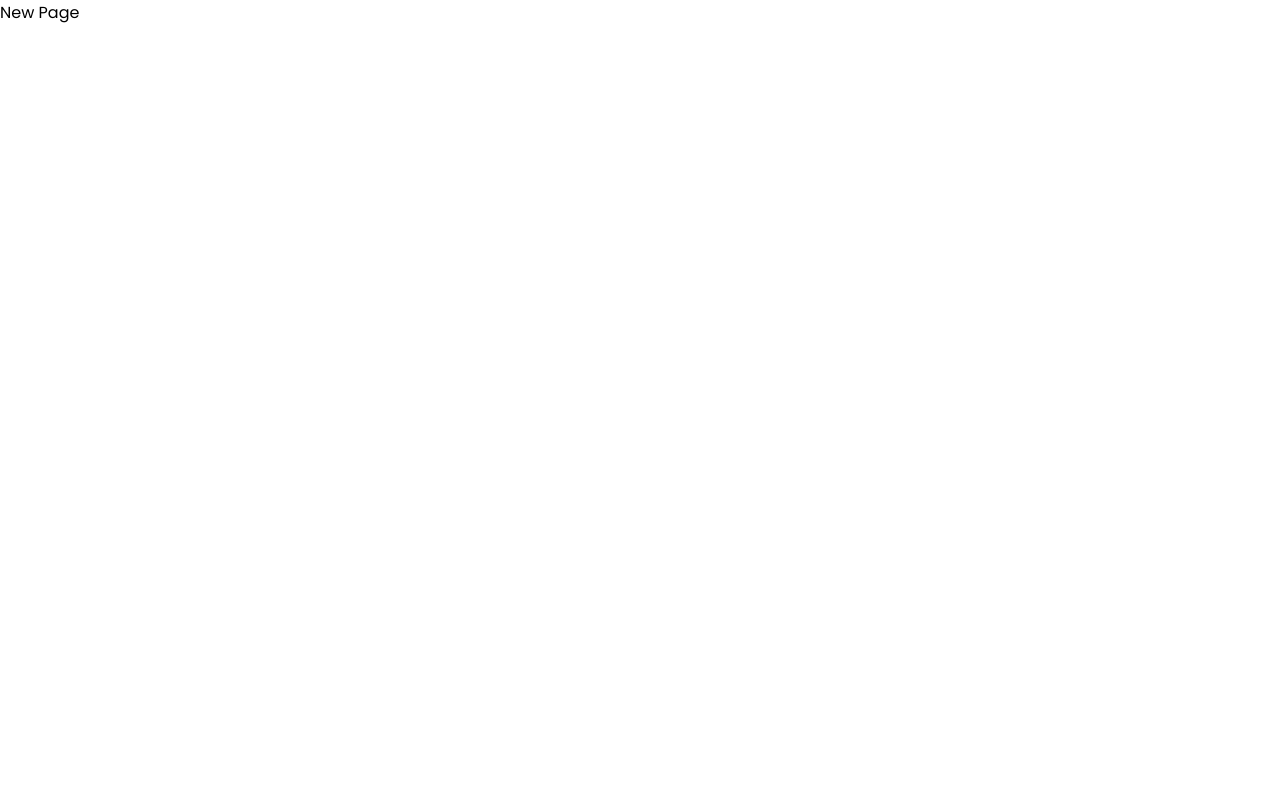
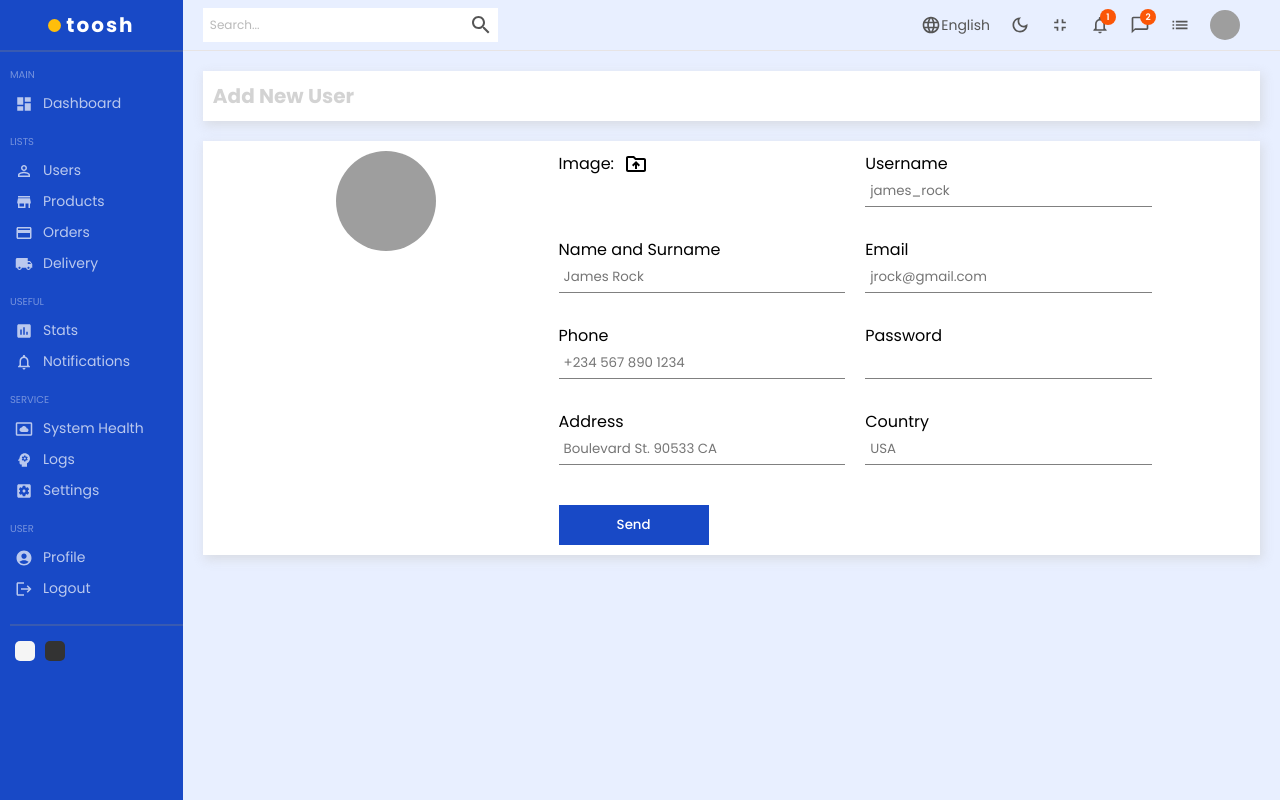
Before and after one commit to SanyaOdare/toosh-dashboard-react-app, a React (Create React App) app: page /users/newpage in a window 1280 px wide. Built offline with nearby package versions, Linux system fonts and the light colour scheme; grey boxes are pictures that could not be loaded; the HTML template or start-up script is replaced by a standard one.

Commit message:
image upload logic

```diff
--- a/src/App.js
+++ b/src/App.js
@@ -4,6 +4,8 @@ import List from "./pages/list/List";
 import Singlepage from "./pages/singlepage/Singlepage";
 import Newpage from "./pages/newpage/Newpage";
 import { BrowserRouter, Routes, Route } from "react-router-dom";
+import { userInputs } from "./formSource";
+import { productInputs } from "./formSource";
 
 function App() {
   return (
@@ -16,12 +18,12 @@ function App() {
             <Route path="users">
               <Route index element={<List />} />
               <Route path=":userId" element={<Singlepage />} />
-              <Route path="newpage" element={<Newpage />} />
+              <Route path="newpage" element={<Newpage inputs={userInputs} title="Add New User" />} />
             </Route>
             <Route path="products">
               <Route index element={<List />} />
               <Route path=":productId" element={<Singlepage />} />
-              <Route path="newpage" element={<Newpage />} />
+              <Route path="newpage" element={<Newpage inputs={productInputs} title="Add New Product" />} />
             </Route>
           </Route>
         </Routes>
--- a/src/datatablesource.js
+++ b/src/datatablesource.js
@@ -92,7 +92,7 @@ export const userRows = [
     username: "Clifford",
     img: "https://images.pexels.com/photos/248952/pexels-photo-248952.jpeg?auto=compress&cs=tinysrgb&w=1600",
     email: "7snow@gmail.com",
-    status: "passive",
+    status: "pending",
     age: 22,
   },
   {
@@ -100,7 +100,7 @@ export const userRows = [
     username: "Frances",
     img: "https://images.pexels.com/photos/4916226/pexels-photo-4916226.jpeg?auto=compress&cs=tinysrgb&w=1600",
     email: "8snow@gmail.com",
-    status: "passive",
+    status: "active",
     age: 38,
   },
   {
@@ -111,4 +111,12 @@ export const userRows = [
     status: "passive",
     age: 22,
   },
+  {
+    id: 10,
+    username: "Ronaldo",
+    img: "https://images.pexels.com/photos/4481257/pexels-photo-4481257.jpeg?auto=compress&cs=tinysrgb&w=1600",
+    email: "10snow@gmail.com",
+    status: "active",
+    age: 22,
+  },
 ]
--- /dev/null
+++ b/src/formSource.js
@@ -0,0 +1,76 @@
+export const userInputs = [
+  {
+    id: 1,
+    label: "Username",
+    type: "text",
+    placeholder: "james_rock"
+  },
+  {
+    id: 2,
+    label: "Name and Surname",
+    type: "text",
+    placeholder: "James Rock"
+  },
+  {
+    id: 3,
+    label: "Email",
+    type: "email",
+    placeholder: "jrock@gmail.com"
+  },
+  {
+    id: 4,
+    label: "Phone",
+    type: "text",
+    placeholder: "+234 567 890 1234"
+  },
+  {
+    id: 5,
+    label: "Password",
+    type: "password"
+  },
+  {
+    id: 6,
+    label: "Address",
+    type: "text",
+    placeholder: "Boulevard St. 90533 CA"
+  },
+  {
+    id: 7,
+    label: "Country",
+    type: "text",
+    placeholder: "USA"
+  }
+];
+
+export const productInputs = [
+  {
+    id: 1,
+    label: "Title",
+    type: "text",
+    placeholder: "Apple Macbook Pro"
+  },
+  {
+    id: 2,
+    label: "Description",
+    type: "text",
+    placeholder: "Description"
+  },
+  {
+    id: 3,
+    label: "Category",
+    type: "text",
+    placeholder: "Computers"
+  },
+  {
+    id: 4,
+    label: "Price",
+    type: "text",
+    placeholder: "100"
+  },
+  {
+    id: 5,
+    label: "Stock",
+    type: "text",
+    placeholder: "in stock"
+  }
+];
--- a/src/pages/newpage/Newpage.jsx
+++ b/src/pages/newpage/Newpage.jsx
@@ -1,9 +1,60 @@
 import "./newpage.scss";
+import Sidebar from "../../components/sidebar/Sidebar";
+import Navbar from "../../components/navbar/Navbar";
+import DriveFolderUploadOutlinedIcon from '@mui/icons-material/DriveFolderUploadOutlined';
+import { useState } from "react";;
 
-const Newpage = () => {
+
+const Newpage = ({ inputs, title }) => {
+  const [file, setFile] = useState("");
+
   return (
-    <div>New Page</div>
-  )
-}
+    <div className="newpage">
+      <Sidebar />
+      <div className="newContainer">
+        <Navbar />
+        <div className="top">
+          <h1>{title}</h1>
+        </div>
+        <div className="bottom">
+          <div className="left">
+            <img
+              src={
+                file
+                  ? URL.createObjectURL(file)
+                  : "https://icon-library.com/images/no-image-icon/no-image-icon-0.jpg"
+              }
+              alt="noimage icon"
+            />
+          </div>
+          <div className="right">
+            <form>
+              <div className="formInput">
+                <label htmlFor="file">Image:
+                  <DriveFolderUploadOutlinedIcon className="icon" />
+                </label>
+                <input
+                  type="file"
+                  id="file"
+                  onChange={e => setFile(e.target.files[0])}
+                  style={{ display: "none" }}
+                />
+              </div>
+
+              {inputs.map((input) => (
+                <div className="formInput" key={input.id}>
+                  <label>{input.label}</label>
+                  <input type={input.type} placeholder={input.placeholder} />
+              </div>
+              ))}
+              <br />
+              <button>Send</button>
+            </form>
+          </div>
+        </div>
+      </div>
+    </div>
+  );
+};
 
 export default Newpage;
--- a/src/pages/newpage/newpage.scss
+++ b/src/pages/newpage/newpage.scss
@@ -0,0 +1,79 @@
+.newpage {
+  display: flex;
+  width: 100%;
+
+  .newContainer {
+    background-color: #E8EFFF;
+    flex: 6;
+
+    .top,
+    .bottom {
+      background-color: #fff;
+      box-shadow: 2px 4px 10px 1px rgba(0, 0, 0, 0.47);
+      -webkit-box-shadow: 2px 4px 10px 1px rgba(201, 201, 201, 0.47);
+      margin: 20px;
+      padding: 10px;
+      display: flex;
+
+      h1 {
+        color: lightgray;
+        font-size: 20px;
+      }
+
+      .left {
+        flex: 1;
+        text-align: center;
+
+        img {
+          border-radius: 50%;
+          height: 100px;
+          object-fit: cover;
+          width: 100px;
+        }
+      }
+
+      .right {
+        flex: 2;
+
+        form {
+          display: flex;
+          flex-wrap: wrap;
+          gap: 30px;
+          justify-content: flex-start;
+
+          .formInput {
+            width: 40%;
+
+            label {
+              display: flex;
+              align-items: center;
+              gap: 10px;
+
+              .icon {
+                cursor: pointer;
+              }
+            }
+
+            input {
+              border: none;
+              border-bottom: 1px solid #808080;
+              padding: 5px;
+              width: 100%;
+            }
+          }
+
+          button {
+            background-color: #1849C6;
+            border: none;
+            color: #fff;
+            cursor: pointer;
+            font-weight: 500;
+            margin-top: 10px;
+            padding: 10px;
+            width: 150px;
+          }
+        }
+      }
+    }
+  }
+}
--- a/src/pages/singlepage/singlepage.scss
+++ b/src/pages/singlepage/singlepage.scss
@@ -71,19 +71,19 @@
         flex: 2;
       }
     }
-  }
 
     .bottom {
       background-color: #fff;
       box-shadow: 2px 4px 10px 1px rgba(0, 0, 0, 0.47);
       -webkit-box-shadow: 2px 4px 10px 1px rgba(201, 201, 201, 0.47);
-    margin: 20px;
+      margin: 10px 20px;
       padding: 20px;
     }
 
     .title {
       color: #acacac;
       font-size: 1rem;
-    margin-bottom: 20px;
+      margin-bottom: 10px 20px;
     }
   }
+}
```
Lines whose indentation alone changed are shown as unchanged.
